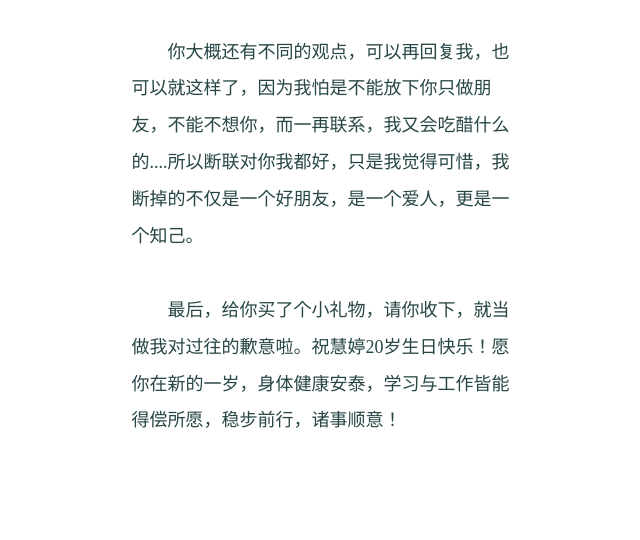
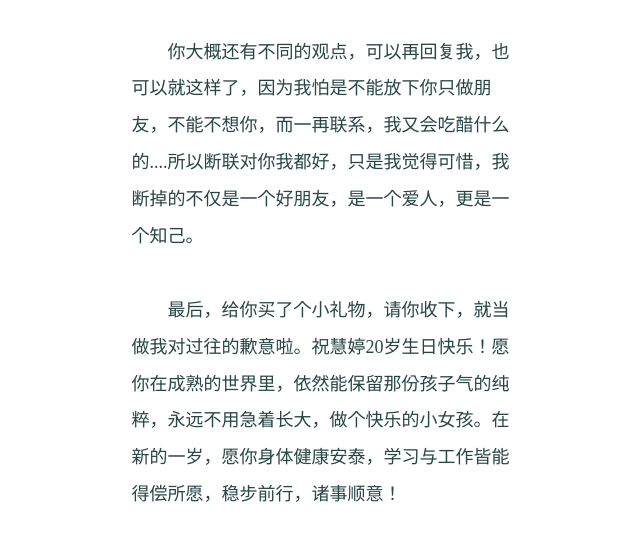
Before and after one commit to Kin-S23/To_Ting, a plain HTML site: page index2.html in a window 1280 px wide. Shown: the part 2690-3230 px from the top of the page, without its empty margins (314-954 px from the left). Drawn offline with Linux system fonts and the light colour scheme.

Commit message:
Update index2.html

```diff
--- a/index2.html
+++ b/index2.html
@@ -132,7 +132,7 @@
             <p>你大概还有不同的观点，可以再回复我，也可以就这样了，因为我怕是不能放下你只做朋友，不能不想你，而一再联系，我又会吃醋什么的....所以断联对你我都好，只是我觉得可惜，我断掉的不仅是一个好朋友，是一个爱人，更是一个知己。</p >
                 <br>
 
-            <p>最后，给你买了个小礼物，请你收下，就当做我对过往的歉意啦。祝慧婷20岁生日快乐！愿你在新的一岁，身体健康安泰，学习与工作皆能得偿所愿，稳步前行，诸事顺意！</p >
+            <p>最后，给你买了个小礼物，请你收下，就当做我对过往的歉意啦。祝慧婷20岁生日快乐！愿你在成熟的世界里，依然能保留那份孩子气的纯粹，永远不用急着长大，做个快乐的小女孩。在新的一岁，愿你身体健康安泰，学习与工作皆能得偿所愿，稳步前行，诸事顺意！</p >
                 <br>
                 <br>
                 <br><br><br><br><br><br><br><br><br><br><br>
```
